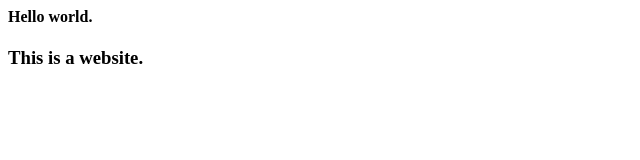
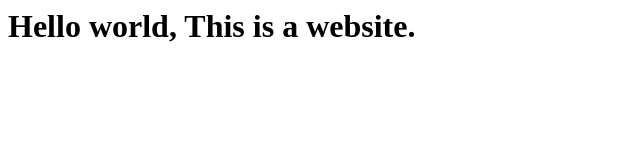
Before and after one commit to gaurinpatole/test, a plain HTML site: page index.html in a window 1280 px wide. Shown: the whole page, without its empty margins (0-640 px from the left). Drawn offline with Linux system fonts and the light colour scheme.

Commit message:
Update index.html

```diff
--- a/index.html
+++ b/index.html
@@ -1,6 +1,5 @@
 <html>
     <body>
-        <h4> Hello world. </h4>
-        <h3> This is a website.</h3>
+        <h1> Hello world, This is a website.</h1>
     </body>
 </html>
```
